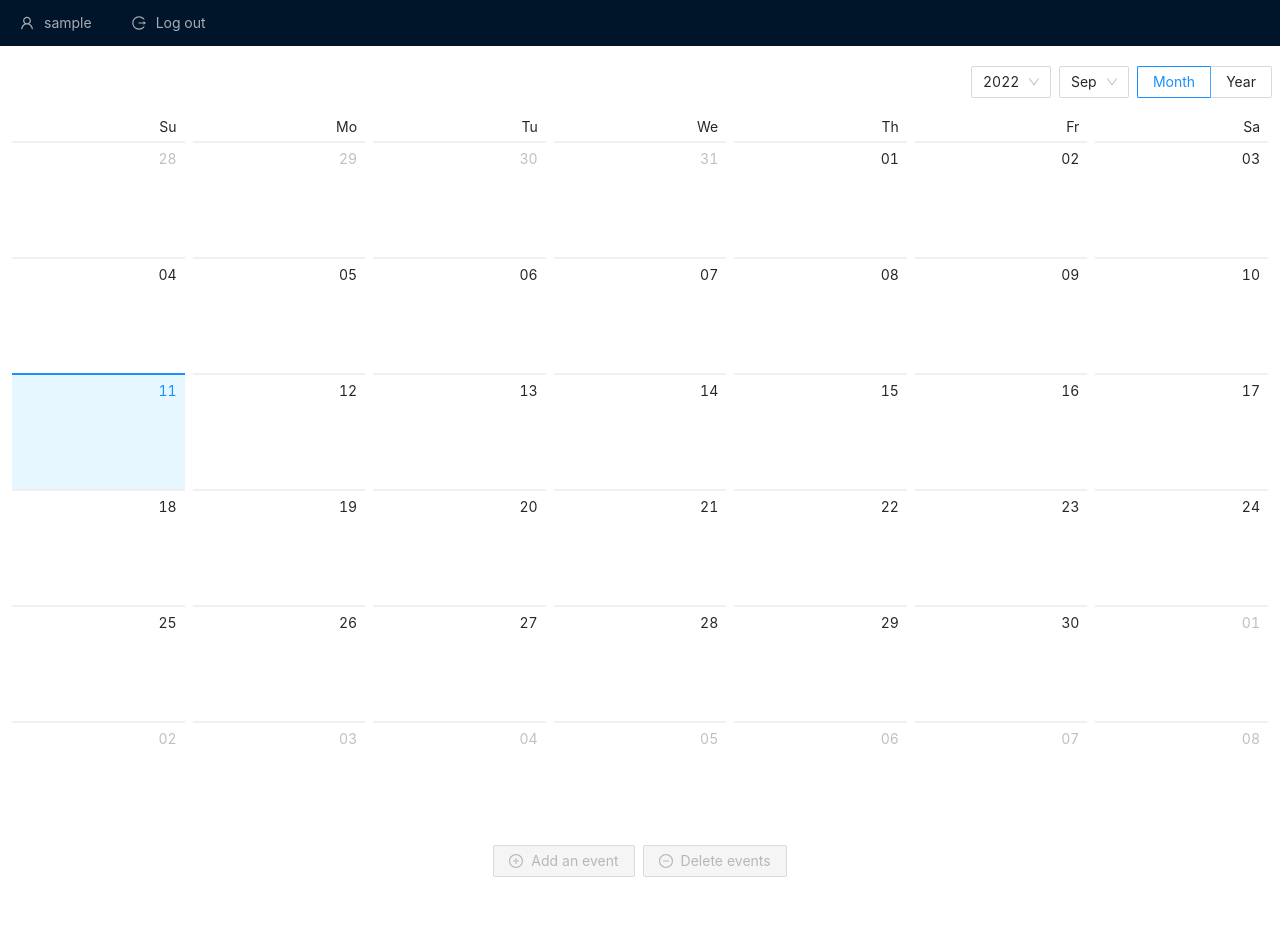
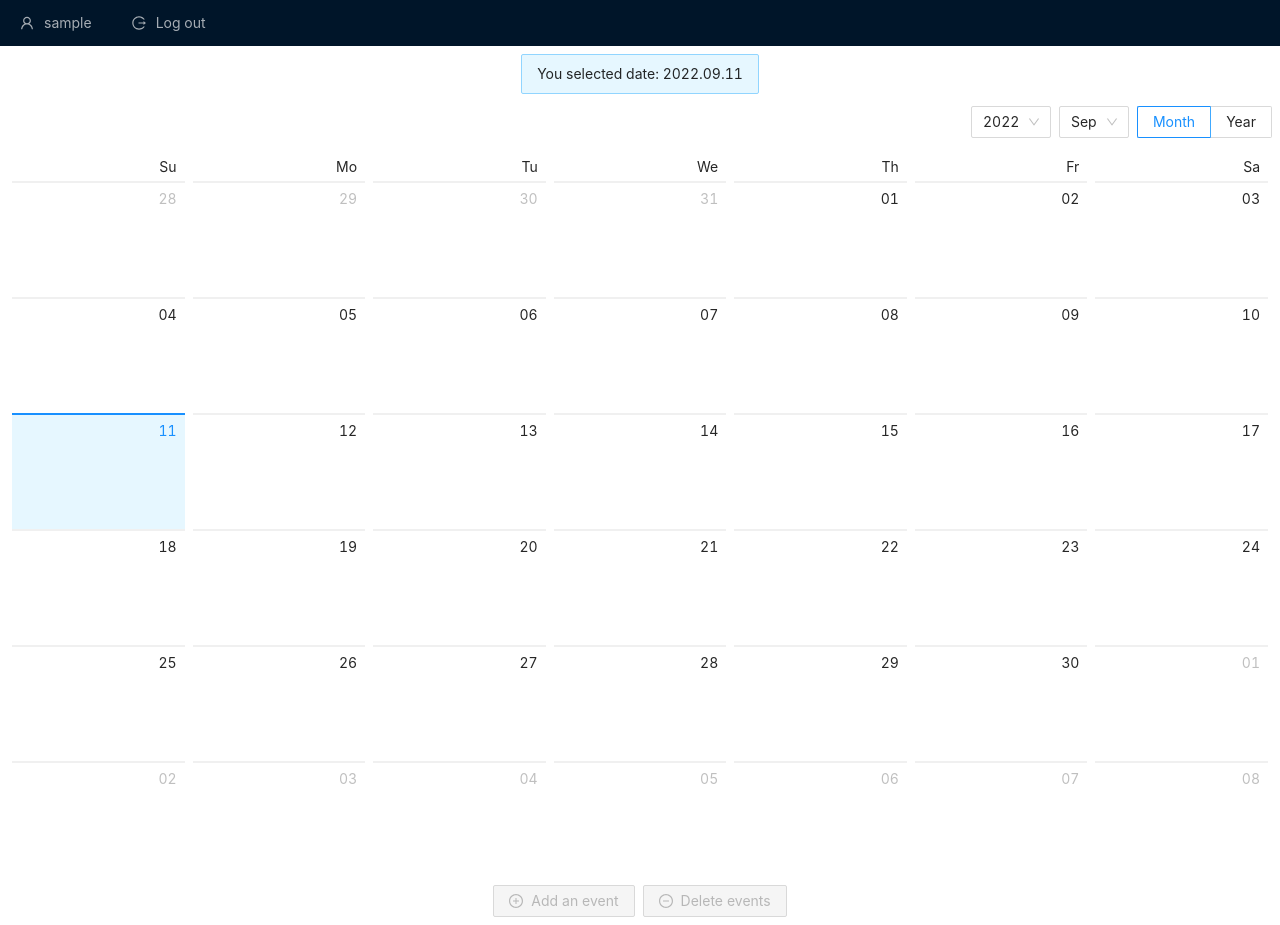
Before and after one commit to sergij14/calendar-events, a React (Create React App) app: page / in a window 1280 px wide. Before the commit the page ends 885 px from the top, so only its background shows below. Built offline with nearby package versions, Linux system fonts and the light colour scheme; sample sign-in values are in the browser's storage.

Commit message:
feat: selected date indicator on top of calendar

```diff
--- a/src/components/EventCalendar.tsx
+++ b/src/components/EventCalendar.tsx
@@ -1,11 +1,12 @@
 import React, { FC } from "react";
-import { Badge, Calendar, Popover, Space, Typography } from "antd";
+import { Alert, Badge, Calendar, Popover, Row, Space, Typography } from "antd";
 import { IEvent } from "../models/IEvent";
 import moment, { Moment } from "moment";
 import { formatDate } from "../utils/date";
 import { useActions } from "../hooks/useActions";
 import { DATE_AFTER_ERROR_MESSAGE, EVENT_TYPE_COLORS } from "../constants";
 import { RightCircleOutlined, UsergroupAddOutlined } from "@ant-design/icons";
+import { useTypedSelector } from "../hooks/useTypedSelector";
 
 interface EventCalendarProps {
   events: IEvent[];
@@ -13,6 +14,9 @@ interface EventCalendarProps {
 
 export const EventCalendar: FC<EventCalendarProps> = ({ events }) => {
   const { setSelectedDate } = useActions();
+  const {
+    selectedDate: { date },
+  } = useTypedSelector((state) => state.event);
 
   const dateCellRender = (value: Moment) => {
     const formatedDate = formatDate(value.toDate());
@@ -25,7 +29,9 @@ export const EventCalendar: FC<EventCalendarProps> = ({ events }) => {
             key={index}
             title={
               <Space size="small">
-                <RightCircleOutlined style={{color: EVENT_TYPE_COLORS[ev.type]}} />
+                <RightCircleOutlined
+                  style={{ color: EVENT_TYPE_COLORS[ev.type] }}
+                />
                 <Typography.Text strong>{ev.title}</Typography.Text>
               </Space>
             }
@@ -61,10 +67,16 @@ export const EventCalendar: FC<EventCalendarProps> = ({ events }) => {
   };
 
   return (
-    <Calendar
-      mode="month"
-      onSelect={onDateSelect}
-      dateCellRender={dateCellRender}
-    />
+    <>
+      <Row justify="center">
+        <Alert message={`You selected date: ${date}`} />
+      </Row>
+
+      <Calendar
+        mode="month"
+        onSelect={onDateSelect}
+        dateCellRender={dateCellRender}
+      />
+    </>
   );
 };
--- a/src/store/reducers/event/index.ts
+++ b/src/store/reducers/event/index.ts
@@ -1,11 +1,12 @@
 import { DATE_AFTER_ERROR_MESSAGE } from "../../../constants";
+import { formatDate } from "../../../utils/date";
 import { EventAction, EventActionEnum, EventState } from "./types";
 
 const initialState: EventState = {
   events: [],
   guests: [],
   selectedDate: {
-    date: "",
+    date: formatDate(new Date()),
     createAllowed: false,
     removeAllowed: false,
     error: DATE_AFTER_ERROR_MESSAGE,
```
